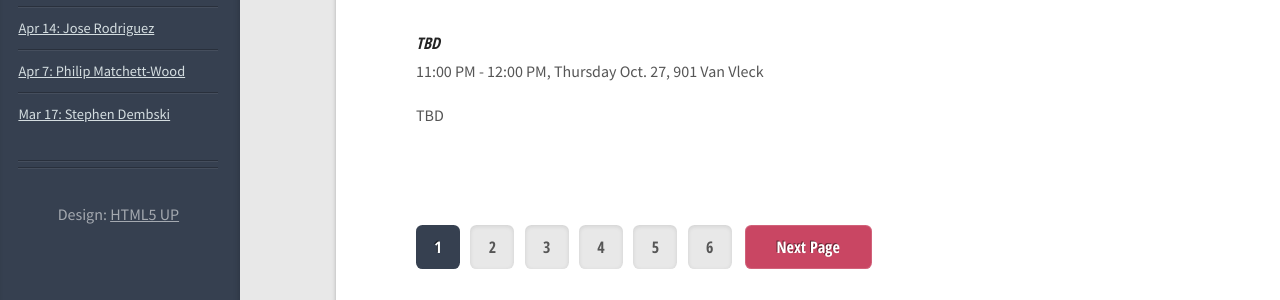
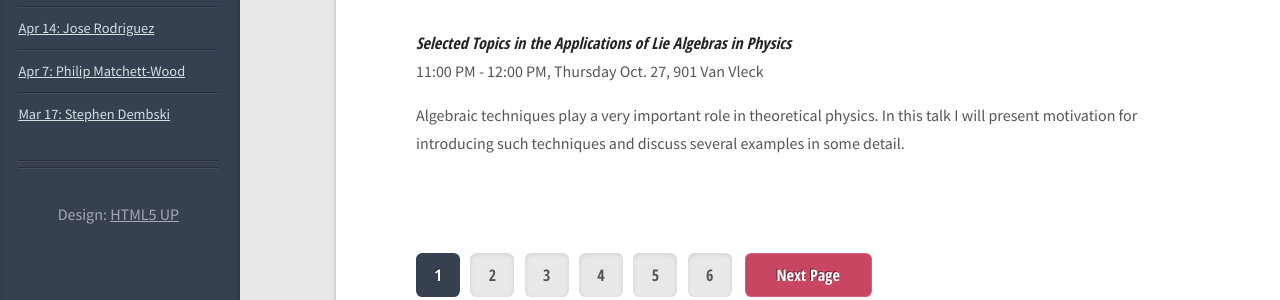
Before and after one commit to rachelzachariah/aas, a plain HTML site: page index.html in a window 1280 px wide. Shown: the part 818-1118 px from the top of the page. Drawn offline with nearby package versions, Linux system fonts and the light colour scheme; some packages are replaced by stand-ins of ours.

Commit message:
Balanketin's talk, title+ abstract

```diff
--- a/index.html
+++ b/index.html
@@ -56,10 +56,10 @@
                                                 <a href="#" class="image featured"><img src="images/fall2016/balantekin.jpg" alt="" style="width: 200px;" /></a>
                                                 <p>
                                                         <div class="section" id="arithmetic-quantum-chaos">
-                                                          <h4><em>TBD</em></h4>
+                                                          <h4><em>Selected Topics in the Applications of Lie Algebras in Physics</em></h4>
                                                           <p>11:00 PM - 12:00 PM, Thursday Oct. 27, 901 Van Vleck</p>
                                                         <p>
-                                                                TBD
+                                                                Algebraic techniques play a very important role in theoretical physics. In this talk I will present motivation for introducing such techniques and discuss several examples in some detail.
                                                         </p>
                                                         </div>
                                                 </p>
```
